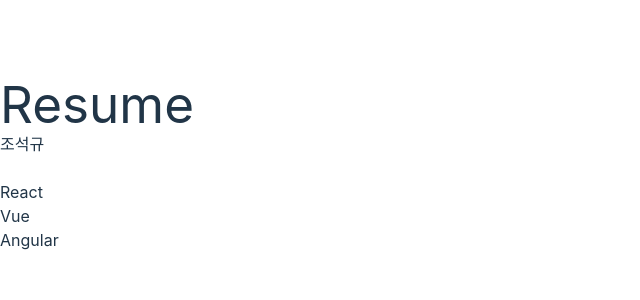
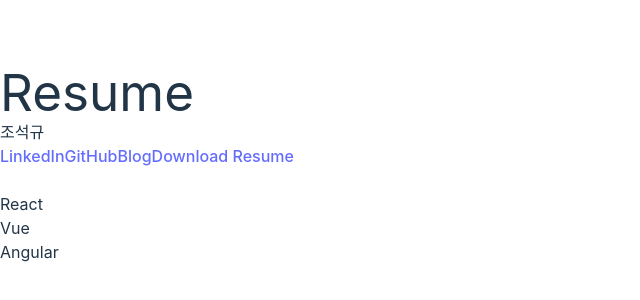
Before and after one commit to ezaurum/resume, a React (Vite) app: page / in a window 1280 px wide. Shown: the part 236-536 px from the top of the page, without its empty margins (0-640 px from the left). Built offline with nearby package versions, Linux system fonts and the light colour scheme.

Commit message:
feat: Add links

```diff
--- a/src/App.tsx
+++ b/src/App.tsx
@@ -1,7 +1,9 @@
 import { ChangeEvent, useEffect, useState } from "react"
 import Fuse from "fuse.js"
+import profile from "@/assets/profile.json"
 
 import "@/App.css"
+import LinkSection from "@/LinkSection.tsx"
 
 function App() {
   const [filterText, setFilterText] = useState("")
@@ -47,8 +49,10 @@
   return (
     <>
       <h1>Resume</h1>
-      <h2>조석규</h2>
+      <h2>{profile.fullName}</h2>
+      <LinkSection />
       <input type={"text"} onInput={inputFilterText} />
+
       {result.map((item) => (
         <div key={item.tech}>{item.tech}</div>
       ))}
--- /dev/null
+++ b/src/LinkSection.tsx
@@ -0,0 +1,43 @@
+import profile from "@/assets/profile.json"
+import resumePDF from "@/assets/resume.pdf"
+
+function LinkSection() {
+  return (
+    <section className="flex gap-2">
+      <a
+        className="p-2 rounded bg-amber-500 text-green-100"
+        target="_blank"
+        href={profile.linkedin}
+        rel="noreferrer"
+      >
+        LinkedIn
+      </a>
+      <a
+        className="p-2 rounded bg-amber-500 text-green-100"
+        target="_blank"
+        href={profile.github}
+        rel="noreferrer"
+      >
+        GitHub
+      </a>
+      <a
+        className="p-2 rounded bg-amber-500 text-green-100"
+        target="_blank"
+        href={profile.blog}
+        rel="noreferrer"
+      >
+        Blog
+      </a>
+      <a
+        className="p-2 rounded bg-amber-500 text-green-100"
+        target="_blank"
+        href={resumePDF}
+        rel="noreferrer"
+      >
+        Download Resume
+      </a>
+    </section>
+  )
+}
+
+export default LinkSection
--- /dev/null
+++ b/src/assets/profile.json
@@ -0,0 +1,9 @@
+{
+  "fullName": "조석규",
+  "firstName": "석규",
+  "lastName": "조",
+  "github": "https://github.com/ezaurum",
+  "linkedin": "https://www.linkedin.com/in/ezaurum",
+  "email": "ezaurum@gmail.com",
+  "blog": "https://ezaurum.com"
+}
```
Also changed, not shown: 2 other files (tests, documents, lock files or other folders).
